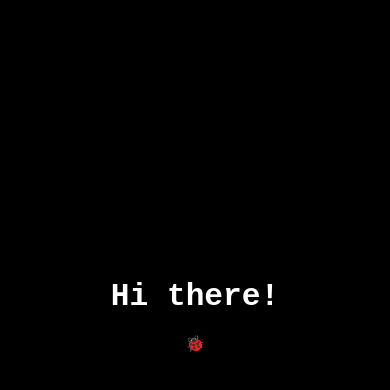
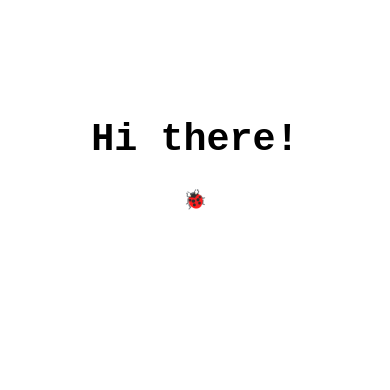
Before and after one commit to esbhandari/esbhandari.github.io, a plain HTML site: page index.html in a window 390 px wide. Drawn offline with Linux system fonts and the light colour scheme.

Commit message:
Enhance index.html with responsive design and styles
Added viewport meta tag and improved styling for responsiveness and dark mode.

```diff
--- a/index.html
+++ b/index.html
@@ -1,18 +1,58 @@
 <!DOCTYPE html>
 <html>
 <head>
+    <meta name="viewport" content="width=device-width, initial-scale=1">
+
     <title>esbhandari.github.io</title>
-</head>
     <style>
+        /* ---------------------------------------------------- */
+        /* Base Styling: The foundational presence */
+        /* ---------------------------------------------------- */
         body {
-      padding-top:250px;
-      text-align:center;
-      font-family:monospace;
-      font-size:larger;
-      background-color:#000000;
-      color:#ffffff;
+            /* Using 'vh' (viewport height) for vertical padding
+               creates a responsive space that scales with the screen. */
+            padding-top: 20vh;
+            text-align: center;
+            font-family: monospace;
+            /* Using 'rem' for better, scalable font sizing */
+            font-size: 1.5rem;
+            /* A subtle transition allows the colors to shift smoothly */
+            transition: background-color 0.5s ease, color 0.5s ease;
+        }
+
+        /* ---------------------------------------------------- */
+        /* Dark Mode: The primary, intentional default */
+        /* ---------------------------------------------------- */
+        body {
+            background-color: #000000;
+            color: #ffffff;
+        }
+
+        /* ---------------------------------------------------- */
+        /* 2. The Auto-Switch: Honoring the preferred scheme */
+        /* This media query overrides the colors when the device's default
+           is set to 'light', providing immediate harmony. */
+        /* ---------------------------------------------------- */
+        @media (prefers-color-scheme: light) {
+            body {
+                background-color: #ffffff;
+                color: #000000;
+            }
+        }
+
+        /* ---------------------------------------------------- */
+        /* 3. Responsiveness: Adjusting the canvas for the compact form */
+        /* This query refines the layout for smaller viewports (e.g., mobile),
+           preventing excessive whitespace and maintaining visual balance. */
+        /* ---------------------------------------------------- */
+        @media (max-width: 600px) {
+            body {
+                padding-top: 10vh;
+                font-size: 1.2rem;
+            }
         }
     </style>
+</head>
 <body>
     <h1>Hi there!</h1>
     <p>🐞</p>
```
Lines whose indentation alone changed are shown as unchanged.
